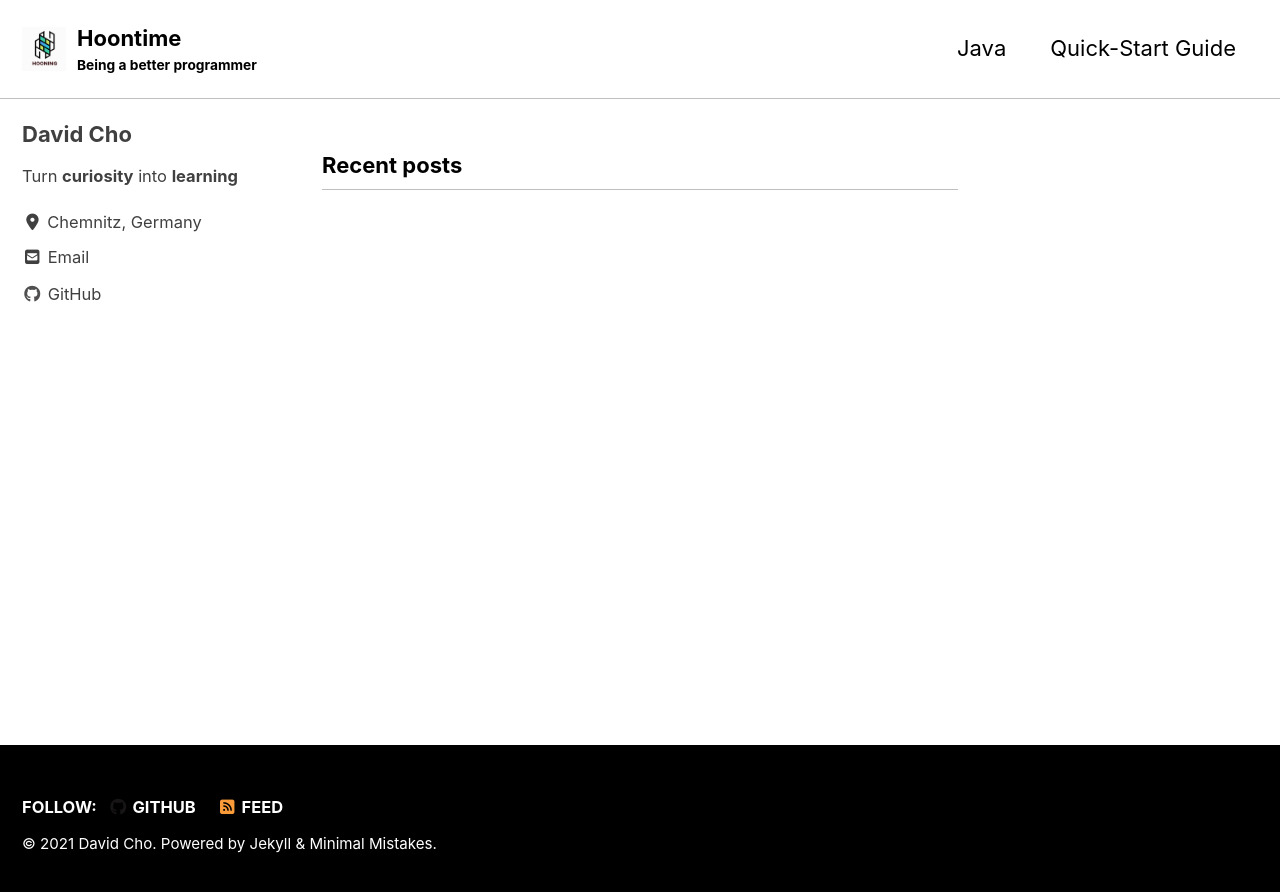
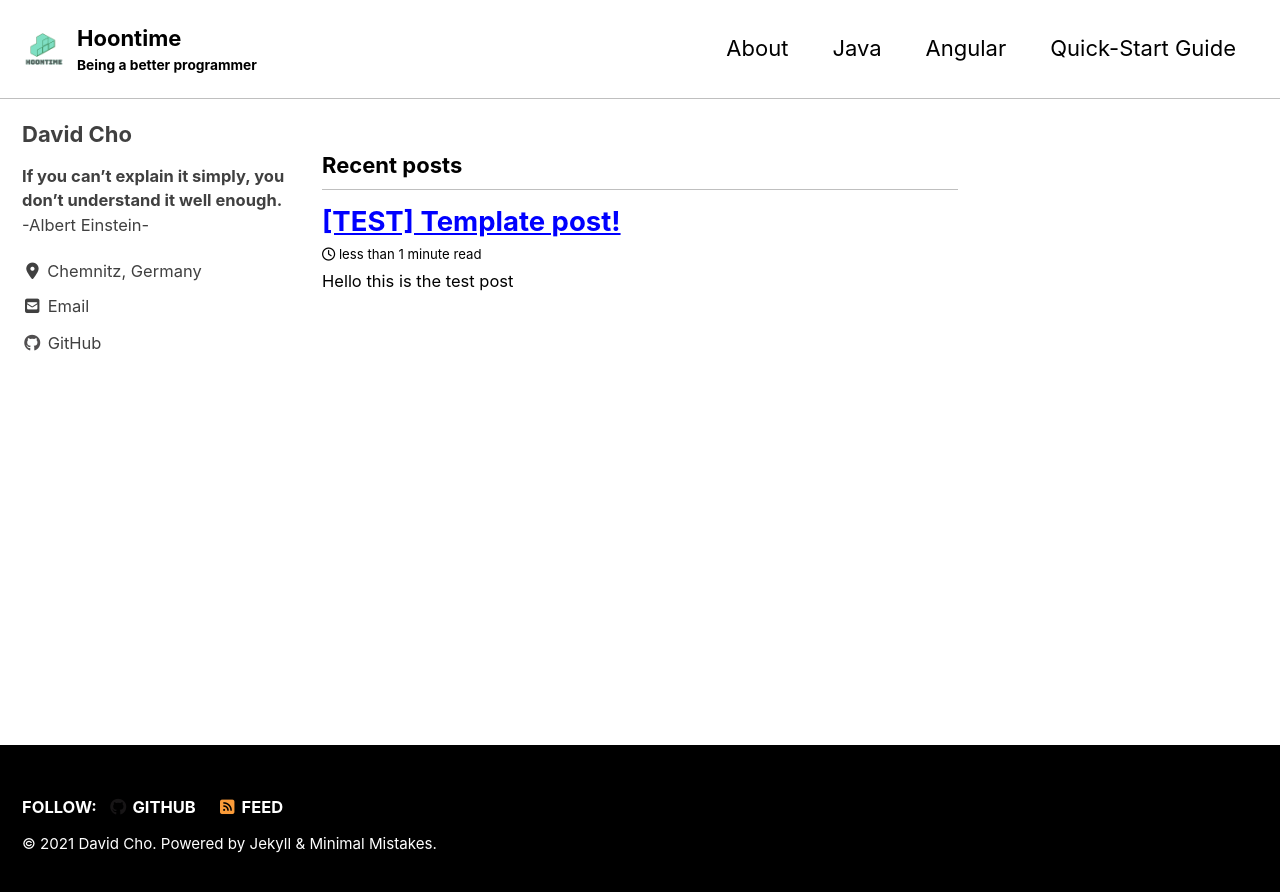
Before and after one commit to Hooning/Hooning.github.io, a Jekyll site: the page built from index.html, in a window 1280 px wide. Shown: the top 892 px of the page. Built offline with Jekyll 4.4.1, drawn with Linux system fonts in a browser that asks for light colours; cached includes are drawn as plain includes; nearby versions of some CDN libraries; the list of posts is cut into pages by our own code.

Commit message:
update: layout and post template

```diff
--- a/Gemfile
+++ b/Gemfile
@@ -1,2 +1,3 @@
 source "https://rubygems.org"
+gem "webrick"
 gemspec
--- a/_config.yml
+++ b/_config.yml
@@ -95,7 +95,7 @@ analytics:
 author:
   name             : "David Cho"
   avatar           : # path of avatar image, e.g. "/assets/images/bio-photo.jpg"
-  bio              : "Turn **curiosity** into **learning**"
+  bio              : "**If you can't explain it simply, you don't understand it well enough.**<br/>-Albert Einstein-"
   location         : "Chemnitz, Germany"
   email            :
   links:
@@ -275,9 +275,17 @@ defaults:
       path: ""
       type: posts
     values:
-      layout: single
+      layout: posts
+      author: "David Cho"
       author_profile: true
       read_time: true
       comments: # true
       share: true
       related: true
+  # _pages
+  - scope:
+      path: ""
+      type: pages
+    values:
+      layout: pages
+      # author_profile: true
--- /dev/null
+++ b/_layouts/pages.html
@@ -0,0 +1,5 @@
+---
+layout: archive
+---
+
+{{ content }}
--- a/_sass/minimal-mistakes/_page.scss
+++ b/_sass/minimal-mistakes/_page.scss
@@ -272,6 +272,28 @@ body {
   margin-bottom: 10px;
   font-size: $type-size-6;
   text-transform: uppercase;
+}
+
+.author__info-grid {
+  display: grid;
+  width: 280px;
+  font-size: 0.75em;
+  grid-auto-rows: 5px;
+  align-items: center;
+  grid-template-areas:
+    "a a a b b b c c c c c"
+    "a a a b b b c c c c c";
+}
+
+.page__tag {
+  align-self: center;
+  color: black;
+  font-size: 12px;
+  font-weight: bold;
+  border-radius: 12%;
+  border: 1px solid darkgrey;
+  margin: 0 1px;
+  padding: 5.5px 10px;
 }
 
 /*
--- a/_sass/minimal-mistakes/_sidebar.scss
+++ b/_sass/minimal-mistakes/_sidebar.scss
@@ -135,6 +135,13 @@
       border: 1px solid $border-color;
     }
   }
+}
+
+.author__image {
+  border-radius: 50%;
+  width: 50px;
+  height: 50px;
+  border: 0.5px solid #48504b;
 }
 
 .author__content {
--- a/_sass/minimal-mistakes/skins/_contrast.scss
+++ b/_sass/minimal-mistakes/skins/_contrast.scss
@@ -5,7 +5,7 @@
 /* Colors */
 $text-color: #000 !default;
 $muted-text-color: $text-color !default;
-$primary-color: #ff0000 !default;
+$primary-color: #22b44e !default;
 $border-color: mix(#fff, $text-color, 75%) !default;
 $footer-background-color: #000 !default;
 $link-color: #0000ff !default;
```
Also changed, not shown: _data/navigation.yml (+7 -1 lines), _drafts/2021-03-19-my-first-draft.md (added, +13 -0 lines), _layouts/posts.html (+22 -0 lines), _pages/about.md (added, +7 -0 lines), _posts/test/2013-03-19-template-post.md (added, +38 -0 lines), temp.md (added, +19 -0 lines), assets/images/88x88.png, assets/images/hooncho.png (added).
